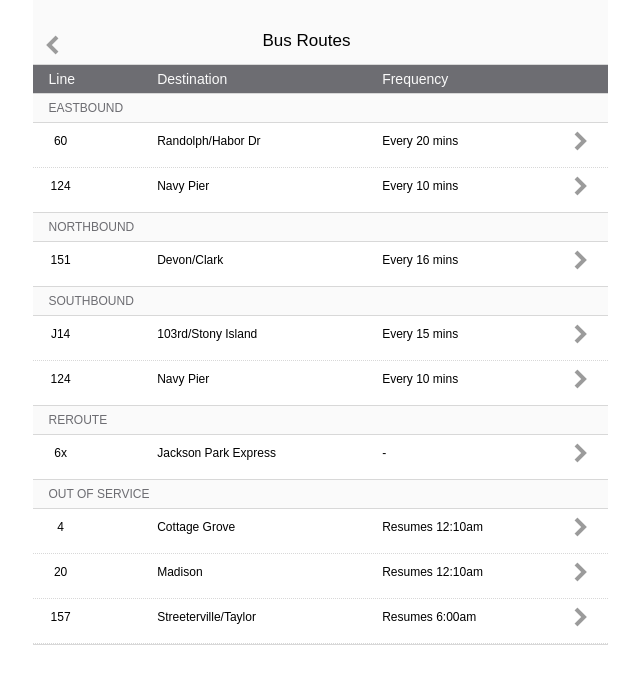
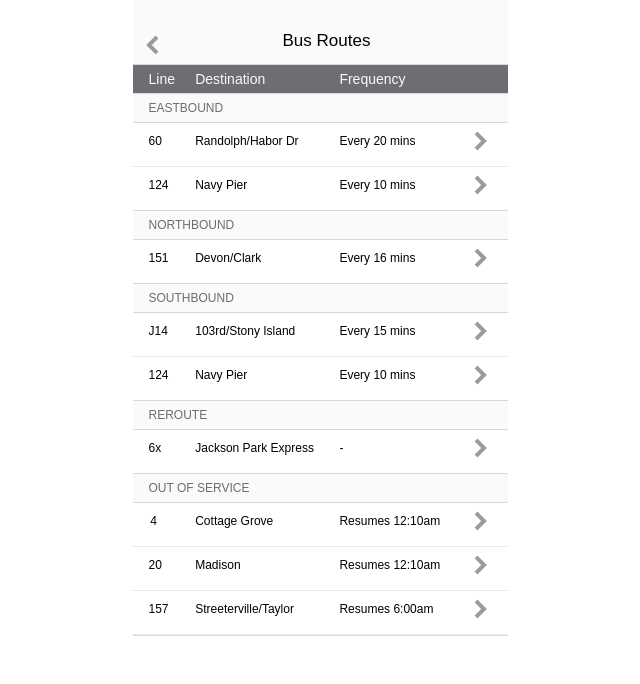
Before and after one commit to tbanaszczyk/frontend_challenge, a plain HTML site: page index.html in a window 1280 px wide. Shown: the whole page, without its empty margins (320-960 px from the left). Drawn offline with Linux system fonts and the light colour scheme.

Commit message:
Width update

```diff
--- a/css/style.css
+++ b/css/style.css
@@ -5,7 +5,7 @@
 body {
   background-color: #fff;
   font-family: Avenir, sans-serif;
-  width: 575px;
+  width: 375px;
   margin: 0 auto;
 }
 
@@ -15,7 +15,7 @@ body {
 
 nav {
   position: fixed;
-	width: 575px;
+	width: 375px;
 	height: 65px;
 	background-color: #fafafa;
 	border-bottom: solid #D8D8D8 1px;
@@ -40,7 +40,7 @@ h1 {
 .sub-header {
   position: fixed;
   margin: 64px 0 0 0;
-  width: 575px;
+  width: 375px;
   height: 30px;
   background-color: #6D6D72;
   border-top: solid #D8D8D8 1px;
@@ -78,7 +78,7 @@ h5 {
 }
 
 .info-row {
-  height: 45px;
+  height: 44px;
   border-bottom: dotted #D8D8D8 0.5px;
 }
 
@@ -86,13 +86,13 @@ h5 {
   display: inline-block;
   padding-left: 16px;
   width: 7%;
-  margin-right: 5em;
+  margin-right: 2em;
 }
 
 .destination {
   display: inline-block;
-  width: 30%;
-  margin-right: 3em;
+  width: 33%;
+  margin-right: 1em;
 }
 
 .frequency {
```
